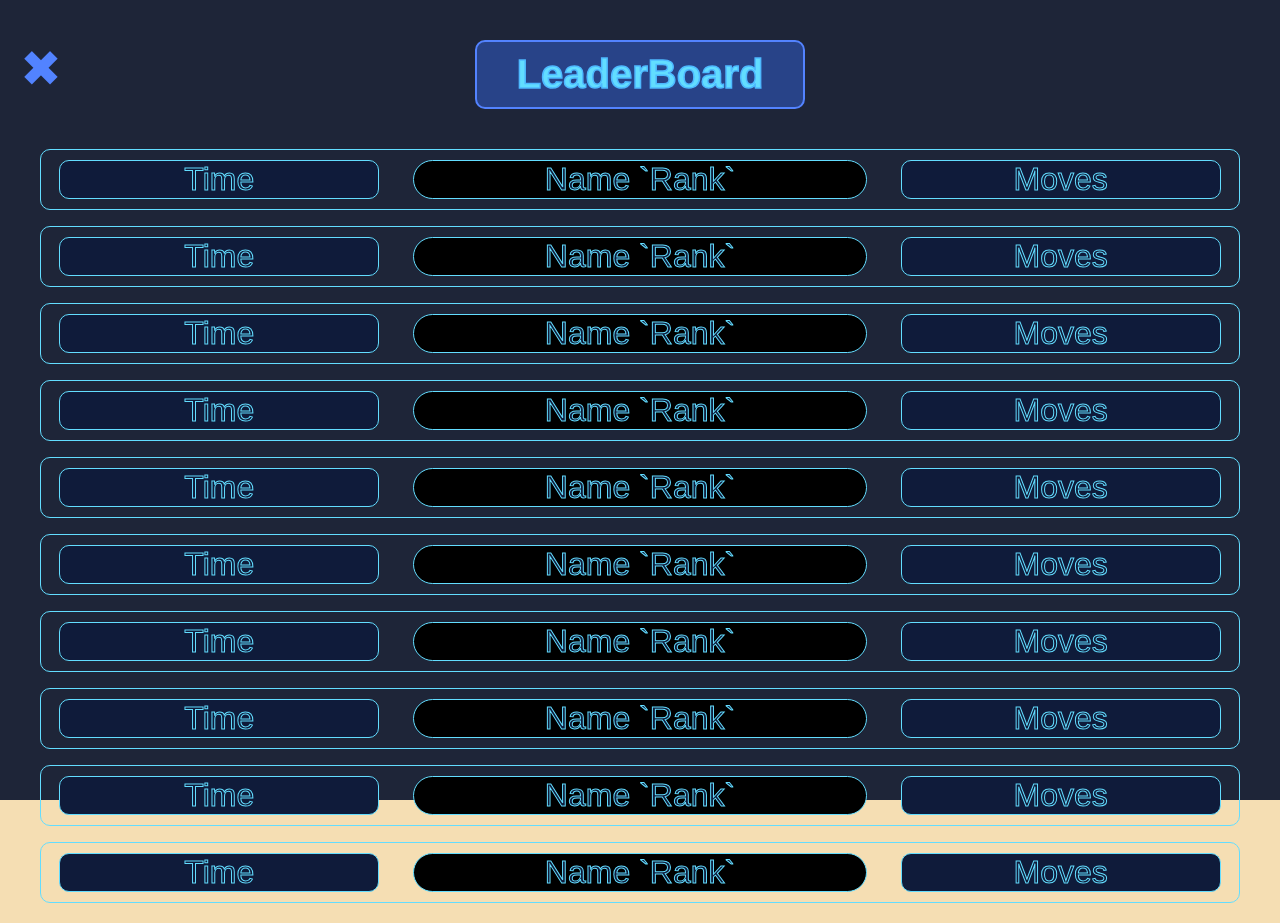
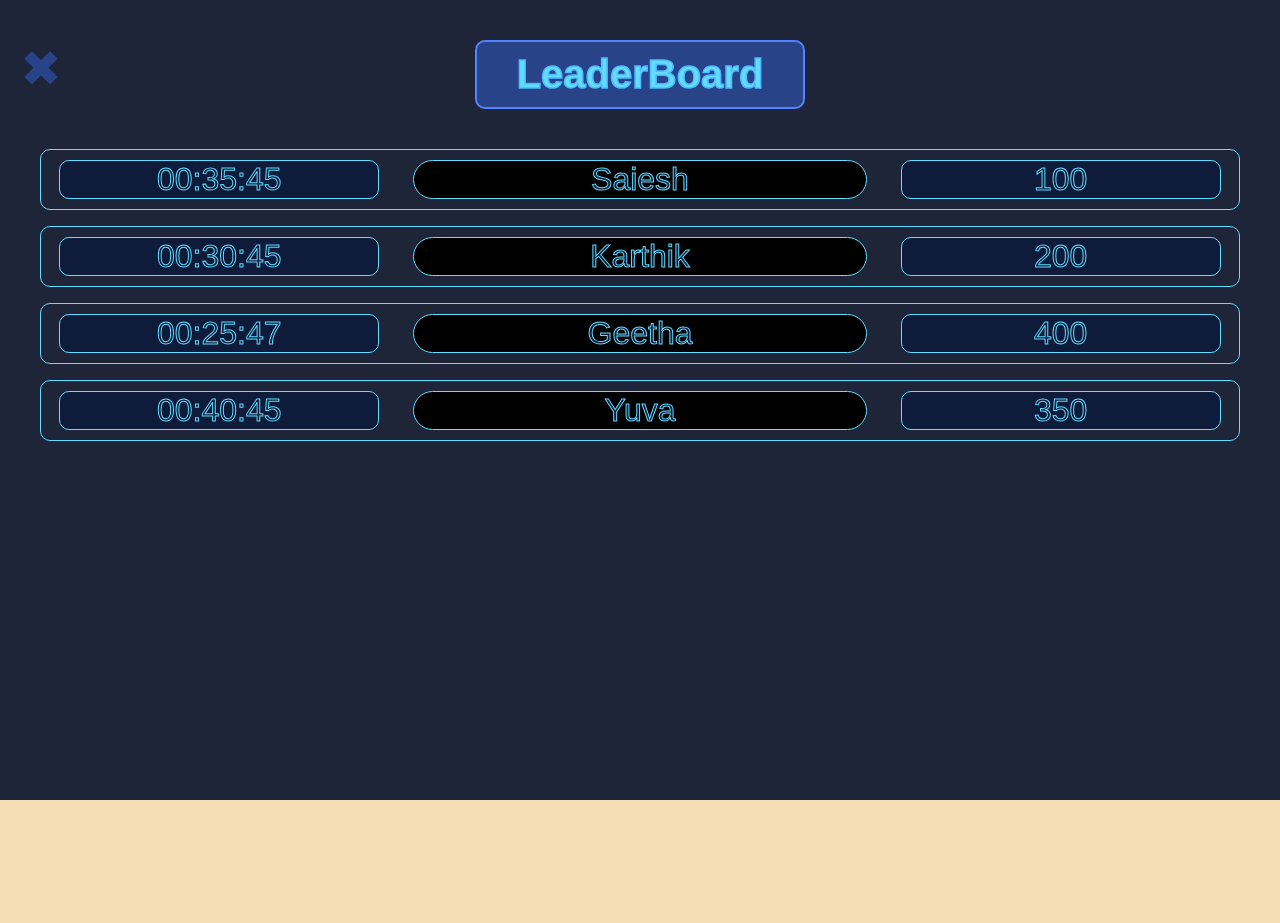
Before and after one commit to seenumedio/Puzzle-15, a plain HTML site: page index.html in a window 1280 px wide. Both pictures are taken after a click on the link "Records". After the commit the page ends 800 px from the top, so only its background shows below. Drawn offline with nearby package versions, Linux system fonts and the light colour scheme; a web font is replaced by a local one.

Commit message:
fetched data first time

```diff
--- a/index.html
+++ b/index.html
@@ -53,57 +53,7 @@
     <div class="leaderboard">
         <span class="closeScores">✖</span>
         <h1>LeaderBoard</h1>
-        <div class="scores">
-            <div class="score">
-                <div class="time">Time</div>
-                <div class="player"><span class="name">Name</span> `Rank`</div>
-                <div class="movesRecord">Moves</div>
-            </div>
-            <div class="score">
-                <div class="time">Time</div>
-                <div class="player"><span class="name">Name</span> `Rank`</div>
-                <div class="movesRecord">Moves</div>
-            </div>
-            <div class="score">
-                <div class="time">Time</div>
-                <div class="player"><span class="name">Name</span> `Rank`</div>
-                <div class="movesRecord">Moves</div>
-            </div>
-            <div class="score">
-                <div class="time">Time</div>
-                <div class="player"><span class="name">Name</span> `Rank`</div>
-                <div class="movesRecord">Moves</div>
-            </div>
-            <div class="score">
-                <div class="time">Time</div>
-                <div class="player"><span class="name">Name</span> `Rank`</div>
-                <div class="movesRecord">Moves</div>
-            </div>
-            <div class="score">
-                <div class="time">Time</div>
-                <div class="player"><span class="name">Name</span> `Rank`</div>
-                <div class="movesRecord">Moves</div>
-            </div>
-            <div class="score">
-                <div class="time">Time</div>
-                <div class="player"><span class="name">Name</span> `Rank`</div>
-                <div class="movesRecord">Moves</div>
-            </div>
-            <div class="score">
-                <div class="time">Time</div>
-                <div class="player"><span class="name">Name</span> `Rank`</div>
-                <div class="movesRecord">Moves</div>
-            </div>
-            <div class="score">
-                <div class="time">Time</div>
-                <div class="player"><span class="name">Name</span> `Rank`</div>
-                <div class="movesRecord">Moves</div>
-            </div>
-            <div class="score">
-                <div class="time">Time</div>
-                <div class="player"><span class="name">Name</span> `Rank`</div>
-                <div class="movesRecord">Moves</div>
-            </div>
+        <div class="scoresContainer">
         </div>
     </div>
     <script src="sandbox.js"></script>
--- a/sandbox.js
+++ b/sandbox.js
@@ -31,6 +31,20 @@ navBar.addEventListener('click', (e) => {
         hambBtn.nextElementSibling.classList.toggle('active');
     }
 });
+// fetching scores
+const fetchScores = async () => {
+    try {
+        const response = await fetch('scores.json');
+        if (response.status !== 200) {
+            throw new Error('Error fetching data');
+        }
+        const data = await response.json();
+        renderScores(data);
+    } catch (error) {
+        console.log('Error fetching data: ', error.message);
+        return;
+    }
+};
 // timer
 function start() {
     if (!isRunning) {
@@ -181,7 +195,7 @@ function isSorted(arr) {
     return arr.every((v, i) => i === 0 || arr[i - 1] < v);
 }
 // showing winMsg
-function showWinMsg(){
+function showWinMsg() {
     confetti({
         particleCount: 120,
         spread: 100,
@@ -195,13 +209,43 @@ if (isSorted(tilesArray)) {
     showWinMsg();
 }
 // leaderBoard
-recordsBtns.forEach(recordsBtn=>{
-    recordsBtn.onclick = ()=>{
-        puzzle.classList.add('showScores');
-        leaderBoard.classList.add('showScores');
-    ;}
+function showLeaderBoard() {
+    puzzle.classList.toggle('showScores');
+    leaderBoard.classList.toggle('showScores');
+}
+recordsBtns.forEach(recordsBtn => {
+    recordsBtn.onclick = () => {
+        showLeaderBoard();
+    }
 });
-closeScores.onclick = () =>{
-    puzzle.classList.remove('showScores');
-    leaderBoard.classList.remove('showScores');
+closeScores.onclick = () => {
+    showLeaderBoard();
+};
+
+fetchScores();
+
+const renderScores = (data) => {
+    const scoresContainer = document.querySelector('.scoresContainer');
+
+    data.forEach(score => {
+        const scoreContainer = document.createElement('div');
+        const player = document.createElement('div');
+        const time = document.createElement('div');
+        const moves = document.createElement('div');
+
+        scoreContainer.className = 'score';
+        player.className = 'player';
+        time.className = 'time';
+        moves.className = 'movesRecord';
+
+        player.textContent = `${score.name}`;
+        time.textContent = `${score.time}`;
+        moves.textContent = `${score.moves}`;
+
+        scoreContainer.appendChild(time);
+        scoreContainer.appendChild(player);
+        scoreContainer.appendChild(moves);
+
+        scoresContainer.appendChild(scoreContainer);
+    });
 }
--- /dev/null
+++ b/scores.json
@@ -0,0 +1,22 @@
+[
+    {
+        "name": "Saiesh",
+        "time": "00:35:45",
+        "moves": 100
+    },
+    {
+        "name": "Karthik",
+        "time": "00:30:45",
+        "moves": 200
+    },
+    {
+        "name": "Geetha",
+        "time": "00:25:47",
+        "moves": 400
+    },
+    {
+        "name": "Yuva",
+        "time": "00:40:45",
+        "moves": 350
+    }
+]
--- a/style.css
+++ b/style.css
@@ -321,7 +321,7 @@ body {
 }
 
 .leaderboard .closeScores {
-    color: #5283ff;
+    color:#284388;
     font-size: 50px;
     position: absolute;
     margin-top: 20px;
@@ -330,7 +330,7 @@ body {
 }
 
 .leaderboard .closeScores:hover{
-    -webkit-text-stroke: 1px black;
+    -webkit-text-stroke: 1px #1E2538;
 }
 
 .leaderboard div:not(.player) {
@@ -350,7 +350,7 @@ body {
     border: 2.5px solid #5383FF;
 }
 
-.leaderboard .scores {
+.leaderboard .scoresContainer {
     color: #0F1B3A;
     -webkit-text-stroke: 1px #63DDFF;
     display: flex;
@@ -360,11 +360,11 @@ body {
     padding: 20px;
 }
 
-.leaderboard .scores div {
+.leaderboard .scoresContainer div {
     border: 1px solid #63DDFF;
 }
 
-.leaderboard .scores .score {
+.leaderboard .scoresContainer .score {
     border: 1px solid #63DDFF;
     border-radius: 10px;
     padding: 10px;
```
